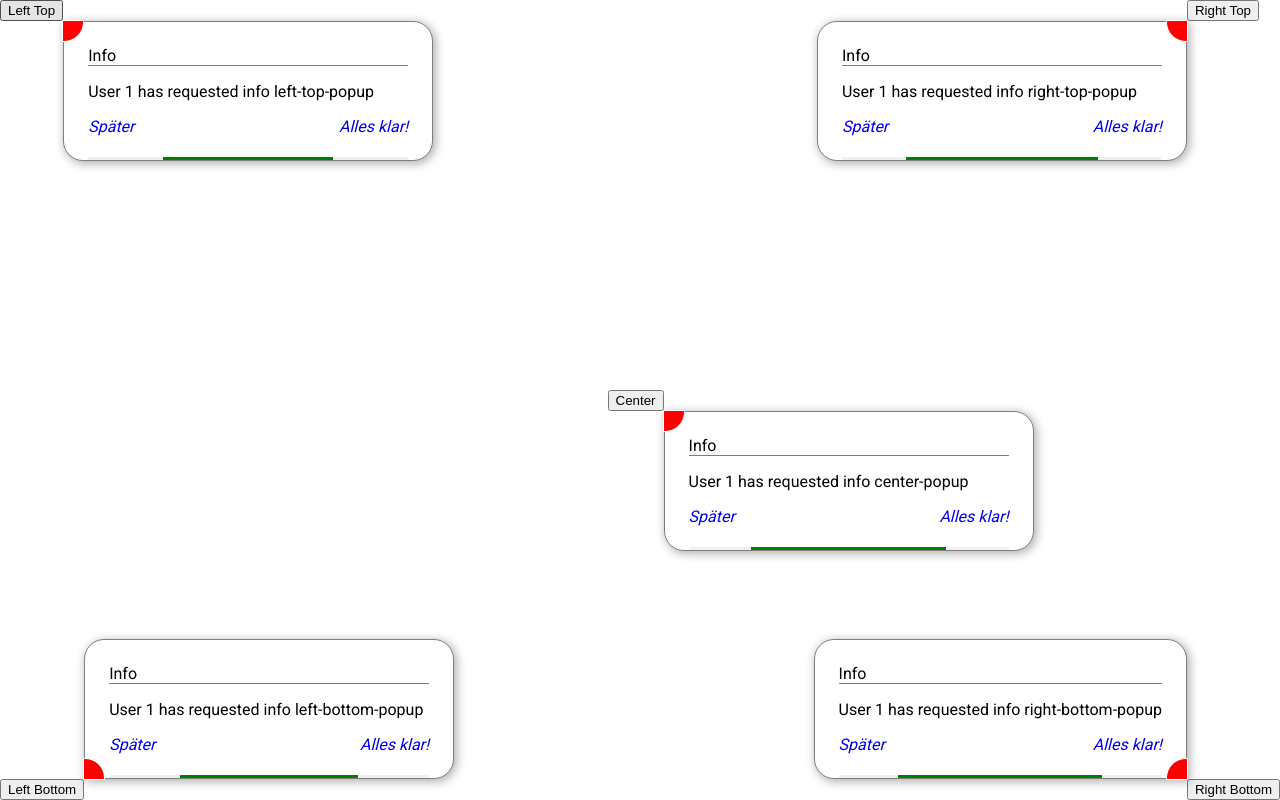
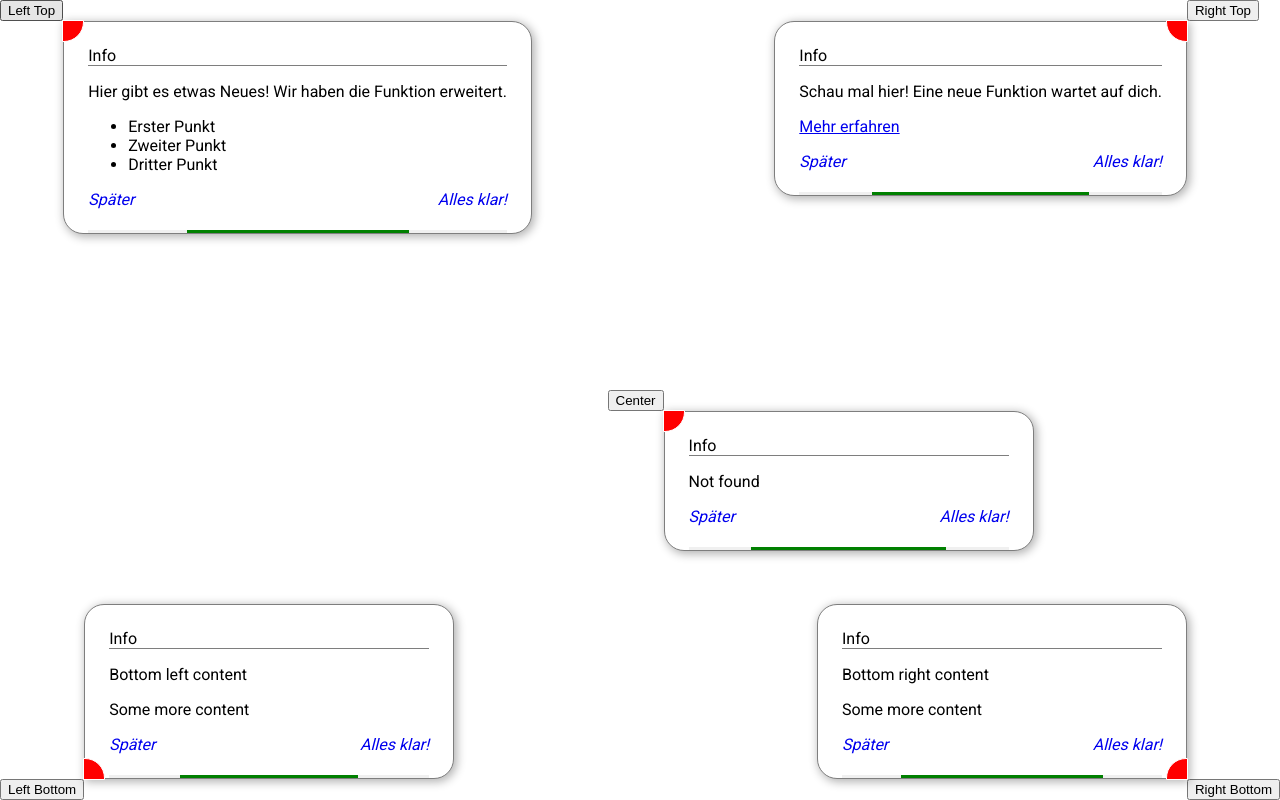
Before and after one commit to stbuhr/info-popup, an Angular app: page / in a window 1280 px wide. Built offline with nearby package versions, Linux system fonts and the light colour scheme.

Commit message:
Some minor improvements

```diff
--- a/src/app/demo-popup-loader.service.ts
+++ b/src/app/demo-popup-loader.service.ts
@@ -10,8 +10,46 @@ export class DemoPopupLoaderService implements InfoPopupLoader {
 
   loadInfo(userId: string, infoId: string): Observable<string> {
     const del = Math.random() * 2000;
-    return of(`<p>User ${userId} has requested info ${infoId}</p>`).pipe(
-      delay(del)
-    );
+    return of(this.getContent(infoId)).pipe(delay(del));
   }
+
+  getContent(infoId: string): string {
+    switch (infoId) {
+      case 'left-top-popup':
+        return this.content[0];
+      case 'right-top-popup':
+        return this.content[1];
+      case 'left-bottom-popup':
+        return this.content[2];
+      case 'right-bottom-popup':
+        return this.content[3];
+      default:
+        return '<p>Not found</p>';
+    }
+  }
+
+  content = [
+    `
+  <div>
+    Hier gibt es etwas Neues! Wir haben die Funktion erweitert.
+  </div>
+  <ul>
+  <li>Erster Punkt</li>
+  <li>Zweiter Punkt</li>
+  <li>Dritter Punkt</li>
+  </ul>
+  `,
+    `
+  <p>Schau mal hier! Eine neue Funktion wartet auf dich.</p>
+  <a href="https://www.google.com" target="_blank">Mehr erfahren</a>
+  `,
+    `
+  <p>Bottom left content</p>
+  <p>Some more content</p>
+  `,
+    `
+  <p>Bottom right content</p>
+  <p>Some more content</p>
+  `,
+  ];
 }
--- a/src/app/info-popup/info-popup.component.html
+++ b/src/app/info-popup/info-popup.component.html
@@ -1,4 +1,4 @@
-<div class="frame" [style.visibility]="isLoading() ? 'hidden' : 'visible'">
+<div class="frame" [style.opacity]="isLoading() ? '0' : '1'">
   <div class="frame__header">Info</div>
   <div class="frame__content">
     <div class="frame__text" [innerHTML]="content()"></div>
--- a/src/app/info-popup/info-popup.component.scss
+++ b/src/app/info-popup/info-popup.component.scss
@@ -15,21 +15,27 @@
   border: 1px solid var(--border-color);
   border-radius: 20px 20px 20px 20px;
   box-shadow: 2px 2px 10px 1px rgba(0, 0, 0, 0.3);
-}
-
-.frame a {
-  text-decoration: none;
-  font-style: italic;
+  transition: opacity 1s;
 }
 
 .frame__header {
   border-bottom: 1px solid var(--border-color);
 }
 
+.frame__content {
+  margin-top: 1rem;
+  margin-bottom: 1rem;
+}
+
 .frame__footer {
   display: flex;
   justify-content: space-between;
 }
+.frame__footer a {
+  text-decoration: none;
+  font-style: italic;
+}
+
 ::ng-deep .info-popup-top-left .frame {
   border-top-left-radius: 0;
 }
```
